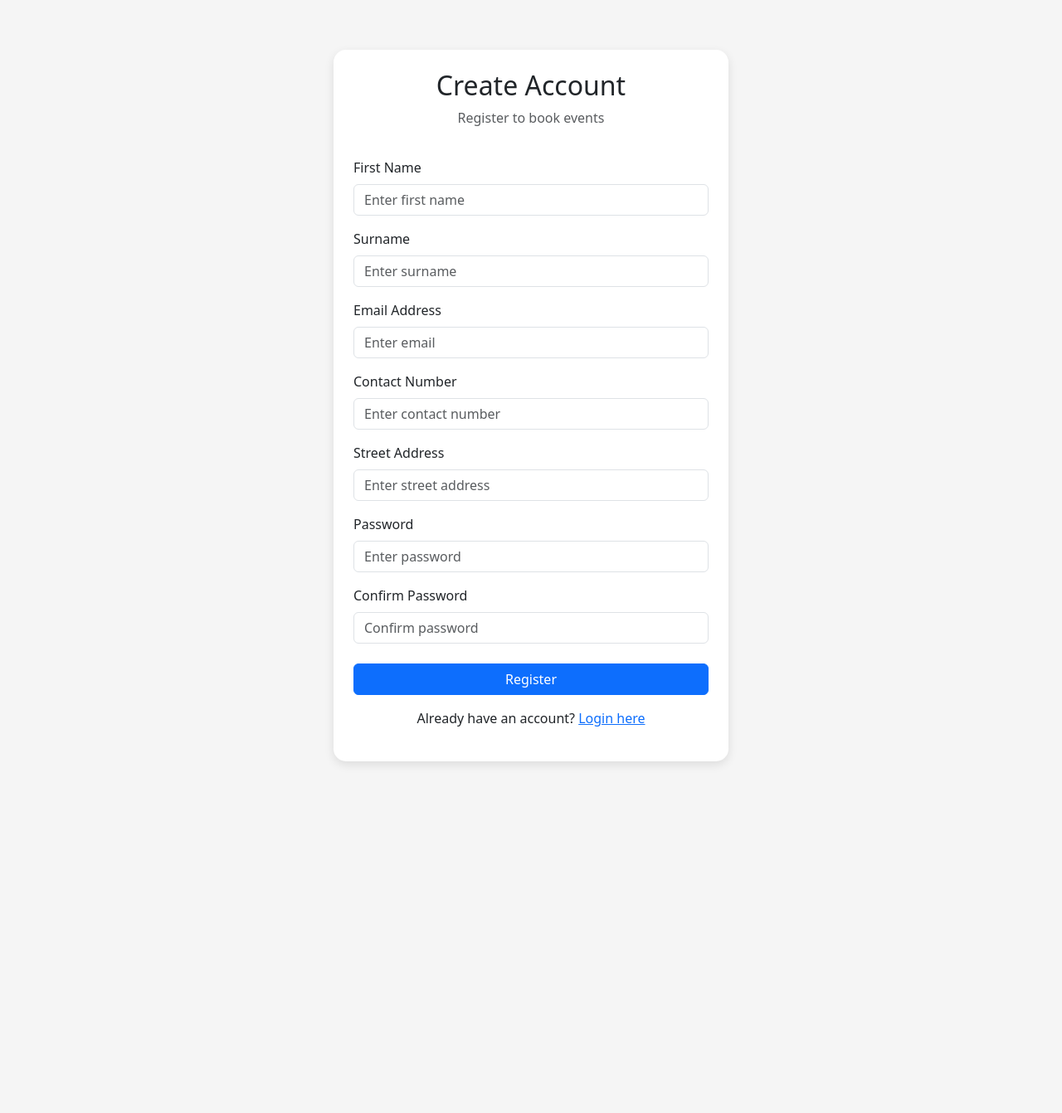
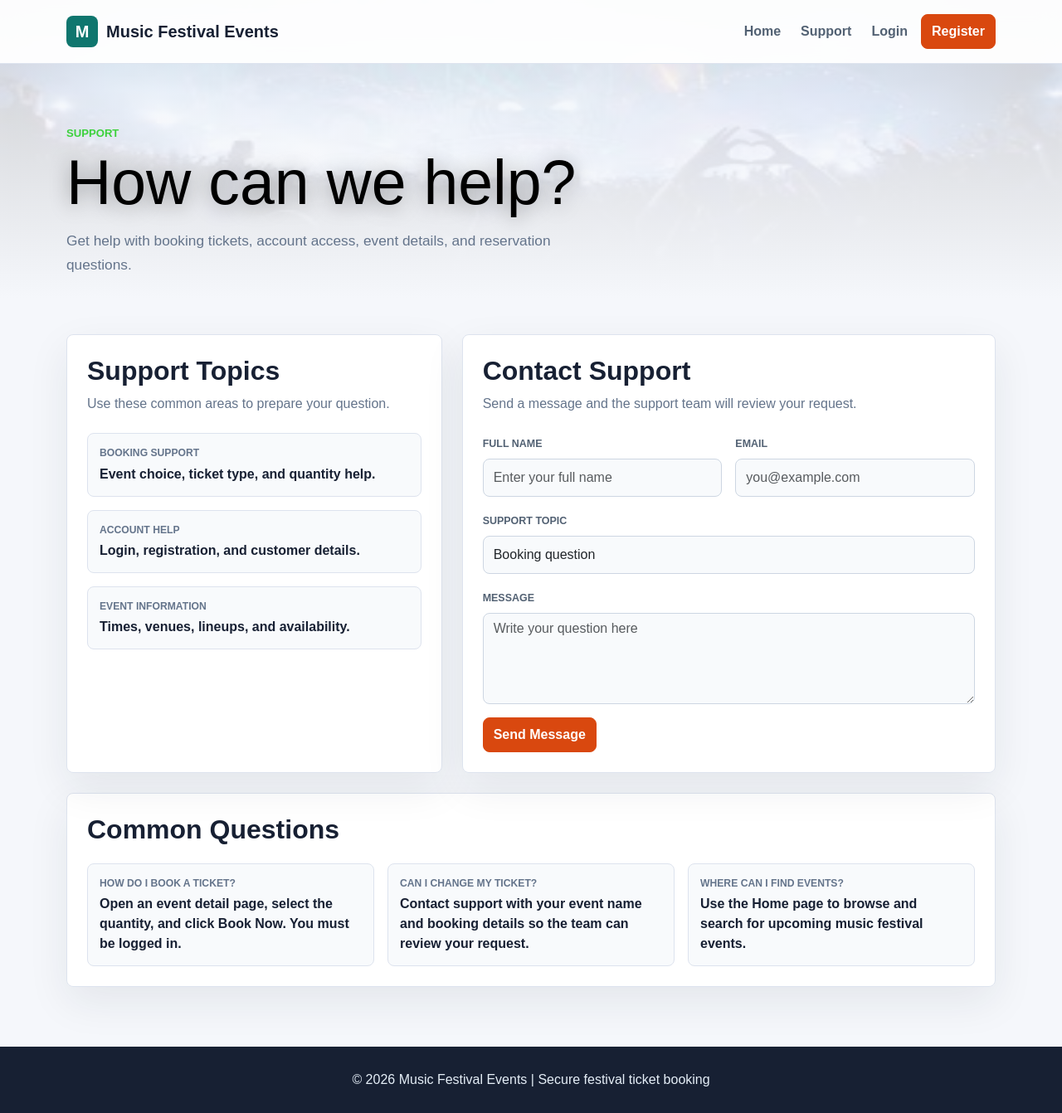
Before and after one commit to kasen2001/Assessment, a Flask app: page /support in a window 1280 px wide. Shown: the whole page at 83% size. Before the commit the page ends 922 px from the top, so only its background shows below. Run offline with Flask 3, Linux system fonts and the light colour scheme; some libraries are stand-ins or nearby versions.

Commit message:
support.html

```diff
--- a/website/templates/support.html
+++ b/website/templates/support.html
@@ -1,109 +1,106 @@
-<!DOCTYPE html>
-<html lang="en">
-<head>
-    <meta charset="UTF-8">
-    <meta name="viewport" content="width=device-width, initial-scale=1.0">
-    <title>Register</title>
+{% extends "base.html" %}
 
-    <!-- Bootstrap CSS -->
-    <link href="https://cdn.jsdelivr.net/npm/bootstrap@5.3.3/dist/css/bootstrap.min.css" rel="stylesheet">
+{% block content %}
+<!-- Support hero sets the purpose of the help page. -->
+<section class="page-hero compact">
+    <div>
+        <div class="eyebrow">Support</div>
+        <h1>How can we help?</h1>
+        <p>Get help with booking tickets, account access, event details, and reservation questions.</p>
+    </div>
+</section>
 
-    <style>
-        body {
-            background-color: #f5f5f5;
-        }
+<main class="content-band">
+    <!-- Support content is split between topic guidance and a contact form. -->
+    <div class="row g-4 mb-4">
+        <div class="col-lg-5">
+            <section class="surface p-4 h-100">
+                <div class="section-title">
+                    <h2>Support Topics</h2>
+                    <p>Use these common areas to prepare your question.</p>
+                </div>
 
-        .register-container {
-            max-width: 500px;
-            margin: 60px auto;
-        }
+                <div class="d-grid gap-3">
+                    <div class="info-item">
+                        <span>Booking Support</span>
+                        <strong>Event choice, ticket type, and quantity help.</strong>
+                    </div>
+                    <div class="info-item">
+                        <span>Account Help</span>
+                        <strong>Login, registration, and customer details.</strong>
+                    </div>
+                    <div class="info-item">
+                        <span>Event Information</span>
+                        <strong>Times, venues, lineups, and availability.</strong>
+                    </div>
+                </div>
+            </section>
+        </div>
 
-        .register-card {
-            border: none;
-            border-radius: 15px;
-            box-shadow: 0 4px 12px rgba(0,0,0,0.1);
-        }
-
-        .register-header {
-            text-align: center;
-            margin-bottom: 20px;
-        }
-
-        .btn-register {
-            width: 100%;
-        }
-    </style>
-</head>
-<body>
-
-    <div class="container register-container">
-        <div class="card register-card p-4">
-
-            <div class="register-header">
-                <h2>Create Account</h2>
-                <p class="text-muted">Register to book events</p>
+        <div class="col-lg-7">
+            <section class="surface p-4 h-100">
+                <div class="section-title">
+                    <h2>Contact Support</h2>
+                    <p>Send a message and the support team will review your request.</p>
                 </div>
 
                 <form>
-
-                <!-- First Name -->
-                <div class="mb-3">
-                    <label class="form-label">First Name</label>
-                    <input type="text" class="form-control" placeholder="Enter first name">
+                    <div class="row g-3">
+                        <div class="col-md-6">
+                            <label class="form-label">Full Name</label>
+                            <input type="text" class="form-control" placeholder="Enter your full name">
                         </div>
-
-                <!-- Surname -->
-                <div class="mb-3">
-                    <label class="form-label">Surname</label>
-                    <input type="text" class="form-control" placeholder="Enter surname">
+                        <div class="col-md-6">
+                            <label class="form-label">Email</label>
+                            <input type="email" class="form-control" placeholder="you@example.com">
                         </div>
-
-                <!-- Email -->
-                <div class="mb-3">
-                    <label class="form-label">Email Address</label>
-                    <input type="email" class="form-control" placeholder="Enter email">
+                        <div class="col-12">
+                            <label class="form-label">Support Topic</label>
+                            <select class="form-select">
+                                <option>Booking question</option>
+                                <option>Payment issue</option>
+                                <option>Account help</option>
+                                <option>Event information</option>
+                            </select>
                         </div>
-
-                <!-- Contact Number -->
-                <div class="mb-3">
-                    <label class="form-label">Contact Number</label>
-                    <input type="text" class="form-control" placeholder="Enter contact number">
+                        <div class="col-12">
+                            <label class="form-label">Message</label>
+                            <textarea class="form-control" rows="4" placeholder="Write your question here"></textarea>
                         </div>
-
-                <!-- Address -->
-                <div class="mb-3">
-                    <label class="form-label">Street Address</label>
-                    <input type="text" class="form-control" placeholder="Enter street address">
+                        <div class="col-12">
+                            <button type="submit" class="btn btn-primary">Send Message</button>
                         </div>
-
-                <!-- Password -->
-                <div class="mb-3">
-                    <label class="form-label">Password</label>
-                    <input type="password" class="form-control" placeholder="Enter password">
                     </div>
-
-                <!-- Confirm Password -->
-                <div class="mb-4">
-                    <label class="form-label">Confirm Password</label>
-                    <input type="password" class="form-control" placeholder="Confirm password">
-                </div>
-
-                <!-- Register Button -->
-                <button type="submit" class="btn btn-primary btn-register">
-                    Register
-                </button>
-
                 </form>
-
-            <!-- Login Link -->
-            <div class="text-center mt-3">
-                <p>Already have an account?
-                    <a href="login.html">Login here</a>
-                </p>
-            </div>
-
+            </section>
         </div>
     </div>
 
-</body>
-</html>
+    <!-- FAQ cards answer common booking questions. -->
+    <section class="surface p-4">
+        <div class="section-title">
+            <h2>Common Questions</h2>
+        </div>
+        <div class="row g-3">
+            <div class="col-md-4">
+                <div class="info-item h-100">
+                    <span>How do I book a ticket?</span>
+                    <strong>Open an event detail page, select the quantity, and click Book Now. You must be logged in.</strong>
+                </div>
+            </div>
+            <div class="col-md-4">
+                <div class="info-item h-100">
+                    <span>Can I change my ticket?</span>
+                    <strong>Contact support with your event name and booking details so the team can review your request.</strong>
+                </div>
+            </div>
+            <div class="col-md-4">
+                <div class="info-item h-100">
+                    <span>Where can I find events?</span>
+                    <strong>Use the Home page to browse and search for upcoming music festival events.</strong>
+                </div>
+            </div>
+        </div>
+    </section>
+</main>
+{% endblock %}
```
Lines whose indentation alone changed are shown as unchanged.
